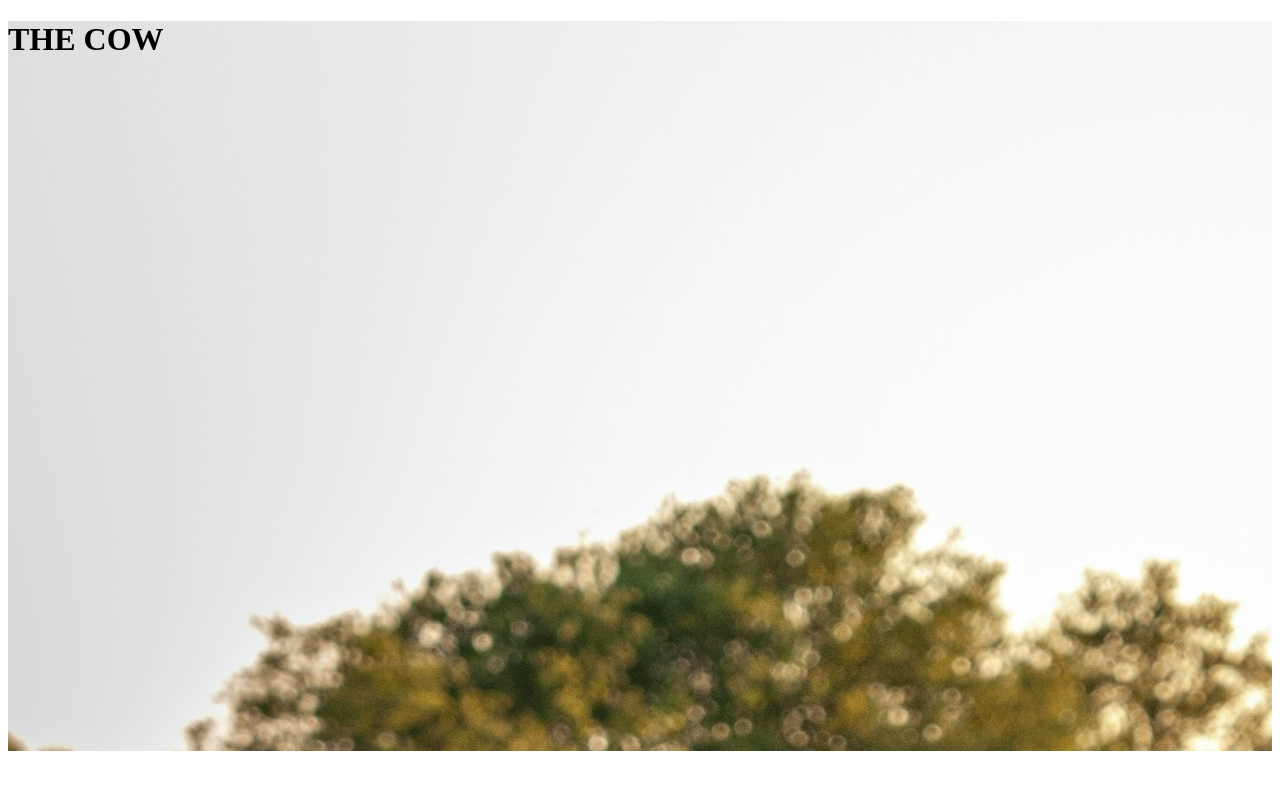
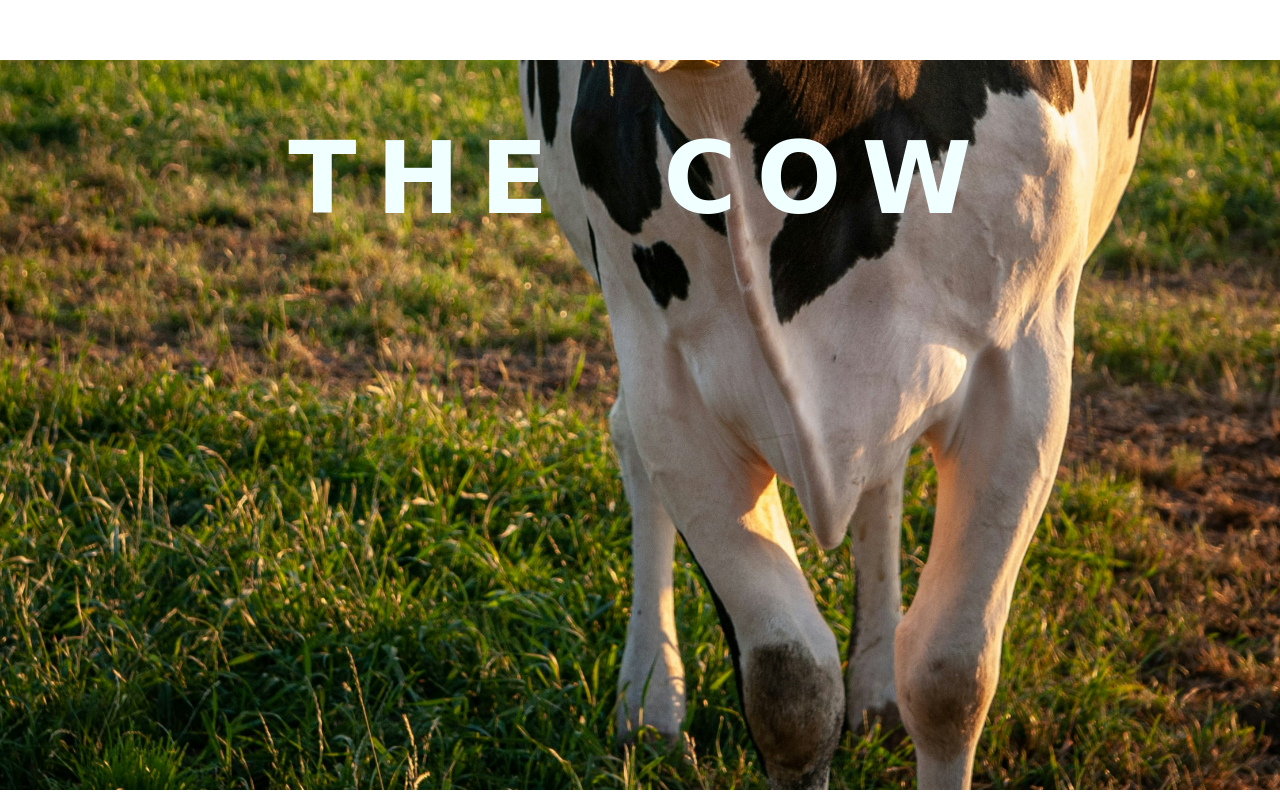
Before and after one commit to ahmad-minhaz/conceptual-html-css, a plain HTML site: page index.html in a window 1280 px wide. Drawn offline with Linux system fonts and the light colour scheme.

```diff
--- a/Styles/styles.css
+++ b/Styles/styles.css
@@ -1,5 +1,23 @@
+*{
+    margin: 0%;
+    padding: 0%;
+}
+
 .hero{
     background-image: url(../images/cow\ pic.jpg) ;
+    background-size: cover;
+    background-position: bottom center;
     height: 730px;
 
 }
+.hero h1{
+    color: azure;
+    font-size: 100px;
+    text-align: center;
+    font-weight: 900;
+    font-family: cursive;
+    word-spacing: 40px;
+    letter-spacing: 20px;
+    margin-top: 60px;
+    padding-top: 60px;
+}
```
